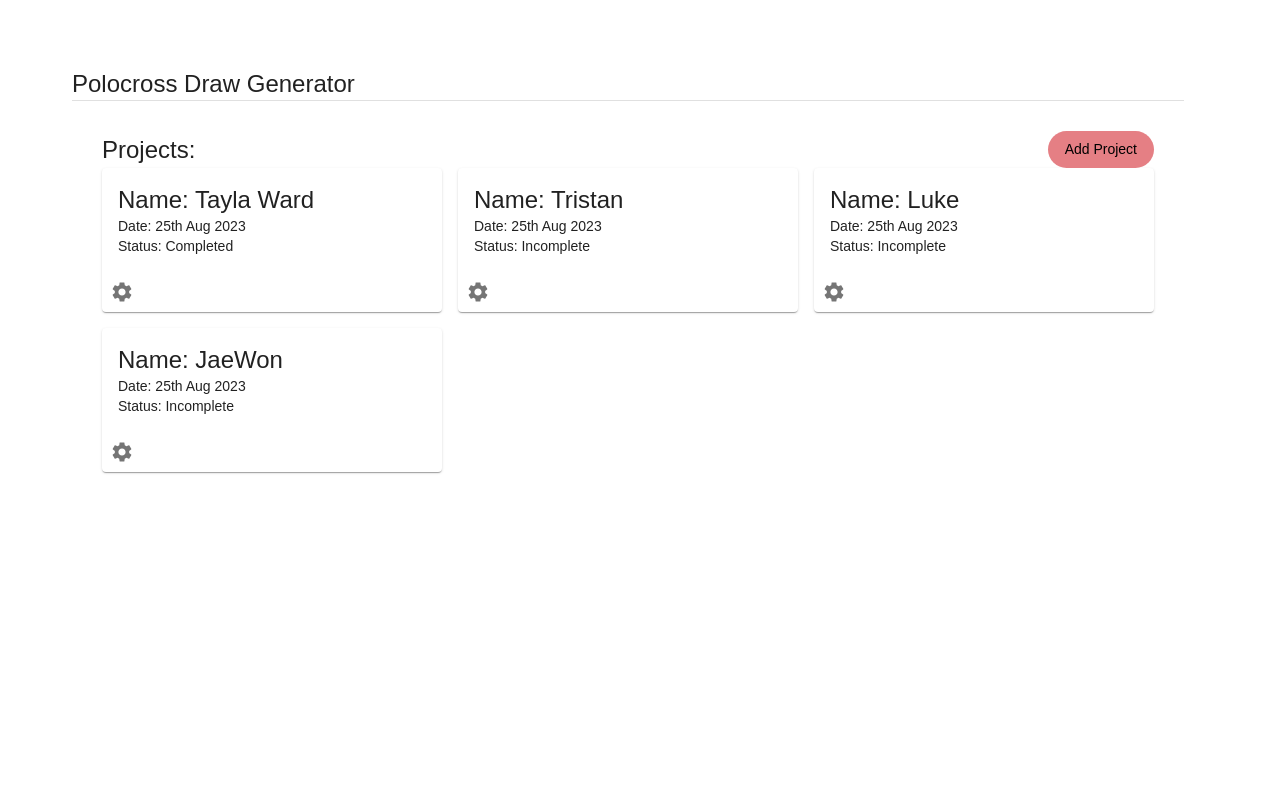
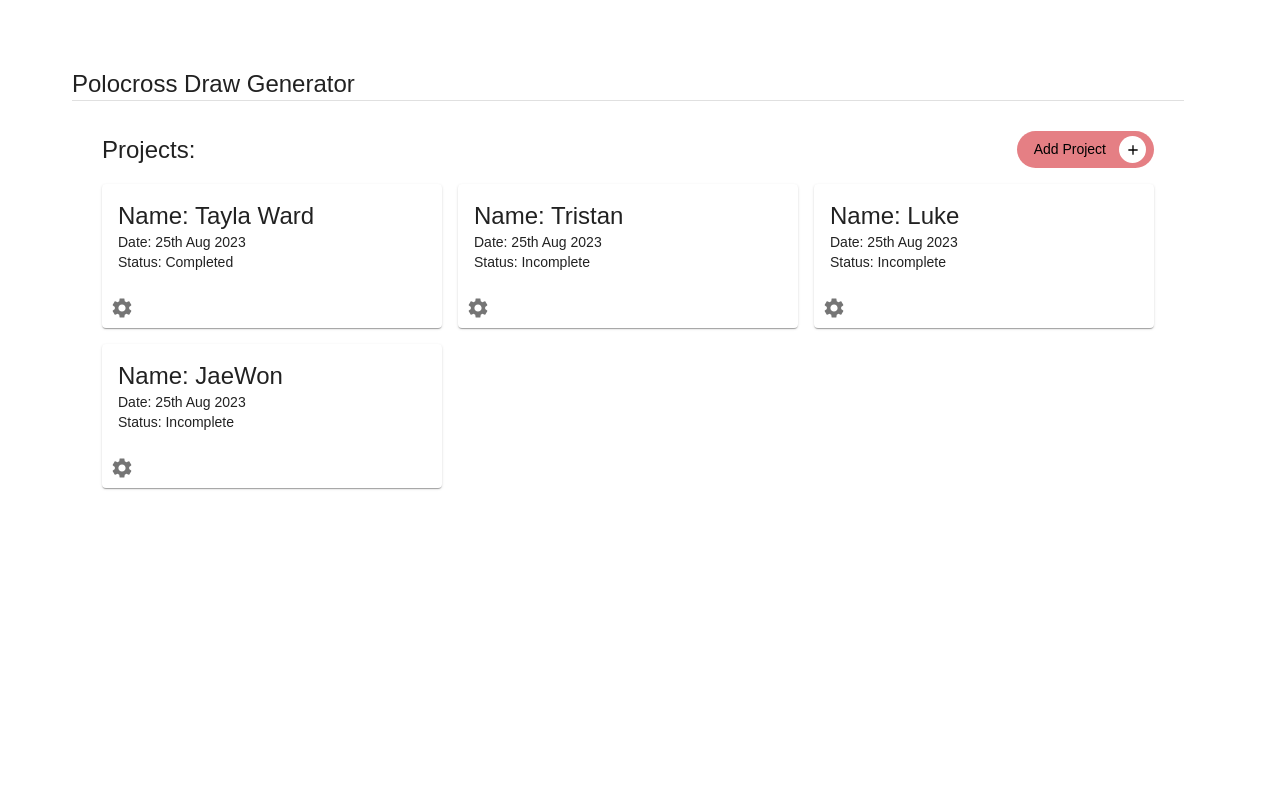
Before and after one commit to tristanduncombe/hacakaton-tbd, a React (Create React App) app: page / in a window 1280 px wide. Shown: the top 800 px of the page. Built offline with nearby package versions, Linux system fonts and the light colour scheme.

Commit message:
1) padding below Projects:, add project 2) align pop

```diff
--- a/src/components/home/Home.css
+++ b/src/components/home/Home.css
@@ -1,10 +1,5 @@
 /* Home.css */
 
-.home_title {
-  margin-top: 16px;
-  margin-bottom: 16px;
+.home_grid {
+  padding-top: 16px;
 }
-
-.home_grid {
-  margin-top: 16px;
-}
--- a/src/components/home/home.tsx
+++ b/src/components/home/home.tsx
@@ -78,6 +78,7 @@ import { useNavigate } from "react-router-dom";
 import { Grid, Typography } from "@mui/material";
 import CustomButton from "../button/Button";
 import ProjectCard from "../project_card/ProjectCard";
+import AddIcon from "@mui/icons-material/Add";
 
 export type HomeProps = {
   data: ProjectData[];
@@ -104,15 +105,22 @@ export default function Home({ data }: HomeProps) {
         container
         justifyContent="space-between"
         alignItems="center"
-        className="home_title"
+        paddingBottom={2}
       >
         <Grid item>
           <Typography variant="h5">Projects:</Typography>
         </Grid>
         <Grid item>
-          <CustomButton text="Add Project" onClick={handleAddProjectClick} />
+          <div className="btn_container">
+            <CustomButton
+              text="Add Project"
+              icon={<AddIcon />}
+              onClick={handleAddProjectClick}
+            />
+          </div>
         </Grid>
       </Grid>
+
       <Grid container spacing={2} className="home_grid">
         {data.length === 0 ? (
           <Grid item xs={12}>
--- a/src/components/project_card/ProjectCard.tsx
+++ b/src/components/project_card/ProjectCard.tsx
@@ -93,11 +93,11 @@ export default function ProjectCard({ data, onDelete }: ProjectCardProps) {
         onClose={handleSettingsClose}
         anchorOrigin={{
           vertical: "bottom",
-          horizontal: "center",
+          horizontal: "left",
         }}
         transformOrigin={{
           vertical: "top",
-          horizontal: "center",
+          horizontal: "left",
         }}
       >
         <Typography variant="body2" sx={{ p: 2 }} onClick={handleDeleteClick}>
```
